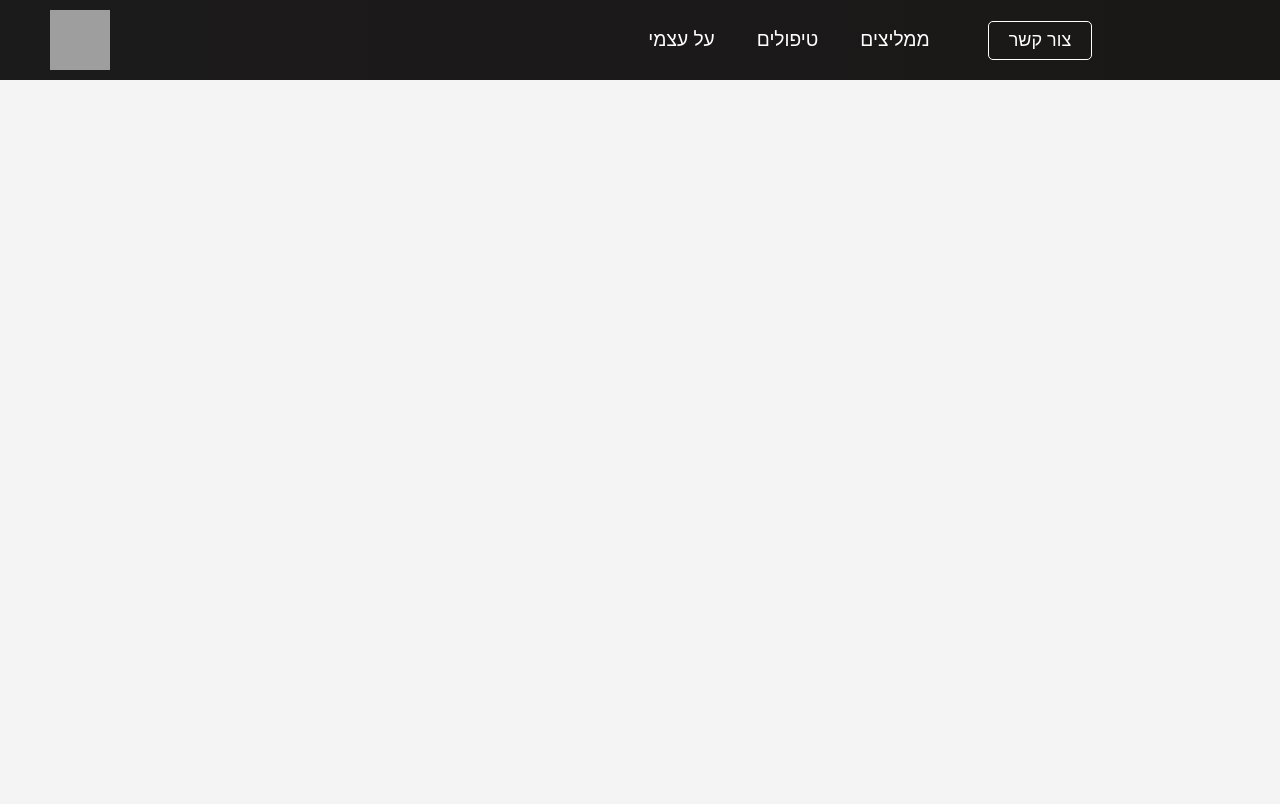
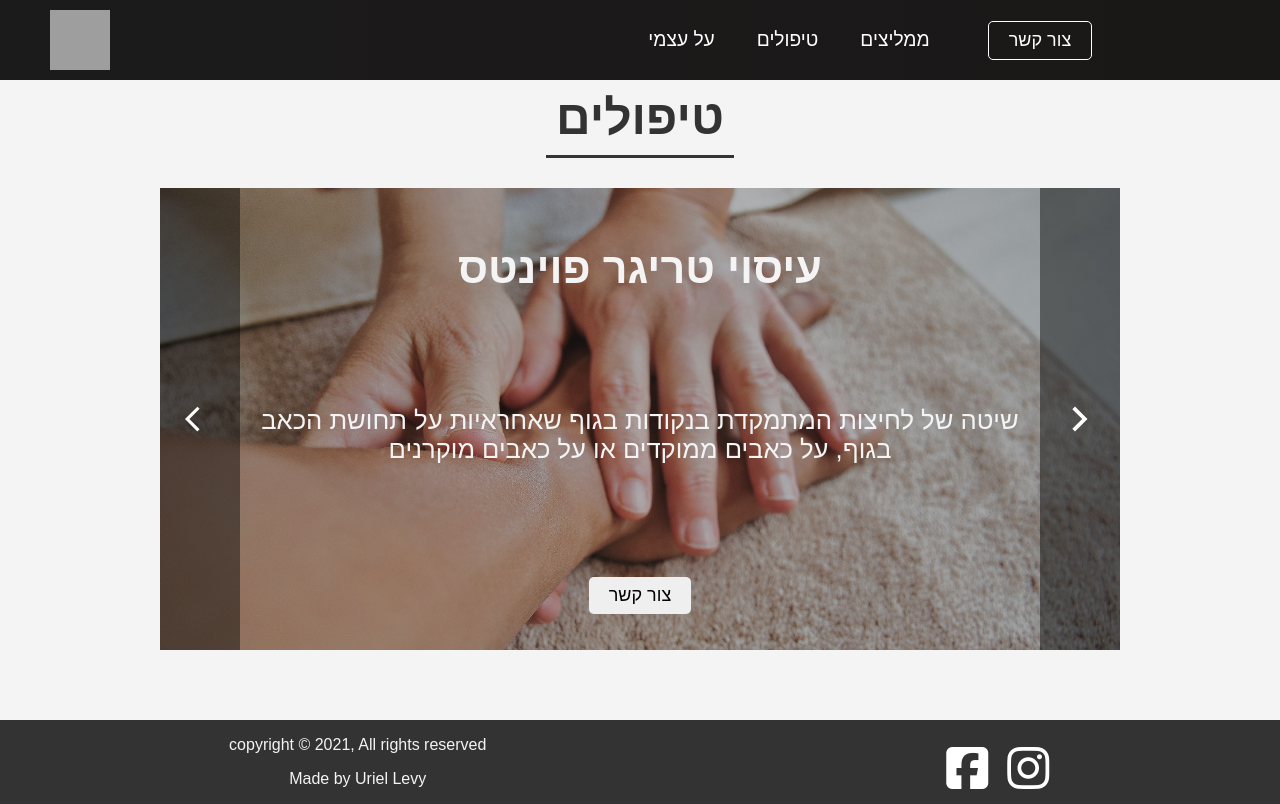
Before and after one commit to uriellevy/nir-toledano-massage-therapist-web, a React (Create React App) app: page /services in a window 1280 px wide. Built offline with nearby package versions, Linux system fonts and the light colour scheme; grey boxes are pictures that could not be loaded; a web font is replaced by a local one.

Commit message:
services added

```diff
--- a/src/App.js
+++ b/src/App.js
@@ -4,6 +4,7 @@ import { BrowserRouter as Router, Switch, Route } from "react-router-dom";
 import Navbar from "./components/Navbar";
 import Home from "./components/pages/Home";
 import About from "./components/pages/About";
+import Services from "./components/pages/Services";
 
 function App() {
   return (
@@ -13,6 +14,7 @@ function App() {
         <Switch>
           <Route path="/" exact component={Home} />
           <Route path="/about" exact component={About} />
+          <Route path="/services" exact component={Services} />
         </Switch>
       </Router>
     </>
--- /dev/null
+++ b/src/components/pages/Services.css
@@ -0,0 +1,86 @@
+.services-container {
+  width: 100vw;
+  height: 80vh;
+  display: flex;
+  flex-direction: column;
+  align-items: center;
+  justify-content: center;
+  color: #f4f4f4;
+  padding-bottom: 70px;
+}
+
+.services-container > h1 {
+  font-size: 3rem;
+  /* background-color: #333; */
+  padding: 10px;
+  border-bottom: 3px solid #333;
+  margin-bottom: 30px;
+  color: #333;
+}
+
+.carousel {
+  width: 60%;
+  height: 600px;
+  background-color: black;
+}
+
+.carousel-inner {
+  height: 100%;
+  width: 100%;
+  background-position: center;
+  background-repeat: no-repeat;
+  background-size: cover;
+  display: flex;
+}
+
+.carousel-inner .left {
+  flex: 5%;
+  height: 100%;
+  background-color: rgba(0, 0, 0, 0.6);
+  display: grid;
+  place-items: center;
+  color: #fff;
+  cursor: pointer;
+}
+
+.carousel-inner .center {
+  flex: 80%;
+  height: 100%;
+  display: grid;
+  place-items: center;
+  background-color: rgba(0, 0, 0, 0.3);
+  text-align: center;
+  text-align: justify;
+}
+
+.services h1 {
+  font-size: 2.7rem;
+}
+
+.services p {
+  font-size: 1.6rem;
+  max-width: 900px;
+}
+
+.services h1 {
+  /* background-color: rgba(255, 255, 255, 0.3); */
+  padding: 20px;
+  border-radius: 9px;
+  text-align: center;
+}
+
+.services p {
+  /* background-color: rgba(255, 255, 255, 0.3); */
+  padding: 20px;
+  text-align: center;
+}
+
+.carousel-inner .right {
+  flex: 5%;
+  height: 100%;
+  background-color: rgba(0, 0, 0, 0.6);
+  display: grid;
+  place-items: center;
+  color: #fff;
+  cursor: pointer;
+}
--- /dev/null
+++ b/src/components/pages/Services.js
@@ -0,0 +1,49 @@
+import React, { useState } from "react";
+import "./Services.css";
+import { images } from "../../helpers/CarouselData";
+import ArrowBackIosIcon from "@material-ui/icons/ArrowBackIos";
+import ArrowForwardIosIcon from "@material-ui/icons/ArrowForwardIos";
+import Footer from "../Footer";
+import { Button } from "../Button";
+
+const Services = () => {
+  const [currImg, setCurrImg] = useState(0);
+  return (
+    <>
+      <div className="services-container">
+        <h1>טיפולים</h1>
+        <div className="services">
+          <div
+            className="carousel-inner"
+            style={{ backgroundImage: `url(${images[currImg].img})` }}
+          >
+            <div
+              className="left"
+              onClick={() => {
+                currImg > 0 && setCurrImg(currImg - 1);
+              }}
+            >
+              <ArrowBackIosIcon style={{ fontSize: 30 }} />
+            </div>
+            <div className="center">
+              <h1>{images[currImg].title}</h1>
+              <p>{images[currImg].subtitle}</p>
+              <Button buttonStyle="btn--test">צור קשר</Button>
+            </div>
+            <div
+              className="right"
+              onClick={() => {
+                currImg < images.length - 1 && setCurrImg(currImg + 1);
+              }}
+            >
+              <ArrowForwardIosIcon style={{ fontSize: 30 }} />
+            </div>
+          </div>
+        </div>
+      </div>
+      <Footer />
+    </>
+  );
+};
+
+export default Services;
--- /dev/null
+++ b/src/helpers/CarouselData.js
@@ -0,0 +1,59 @@
+import Service1 from "../img/services/kinsio-tape.jpg";
+import Service2 from "../img/services/pregnant.jpg";
+import Service3 from "../img/services/toa-heftiba-hBLf2nvp-Yc-unsplash.jpg";
+import Service4 from "../img/services/trigger-point.jpg";
+
+export const images = [
+  {
+    title: "עיסוי טריגר פוינטס",
+    subtitle:
+      "שיטה של לחיצות המתמקדת בנקודות בגוף שאחראיות על תחושת הכאב בגוף, על כאבים ממוקדים או על כאבים מוקרנים",
+    img: Service4,
+  },
+  {
+    title: "טיפול בקינזיו טייפ",
+    subtitle:
+      "משפיע על קולטנים עצביים שנמצאים בעור שלנו. משפר את תפקוד השריר ומוריד את המתח במעטפת השריר ובשריר עצמו",
+    img: Service1,
+  },
+  {
+    title: "עיסוי לנשים בהריון",
+    subtitle:
+      "משחרר מהמתח הרב שמצטבר במהלך ההריון בגב התחתון וברגליים, מקל על בעיות שינה ומשרה רוגע, שלווה ושקט",
+    img: Service2,
+  },
+  {
+    title: "עיסוי רקמות עמוק",
+    subtitle:
+      "עיסוי עמוק ומרוכב שמשחרר את השרירים וגורם לנו להתנתק מהמתחים והלחצים היומיומיים",
+    img: Service3,
+  },
+];
+
+export const testimonials = [
+  {
+    subtitle:
+      "חייבת להגיד שהרבה מאוד זמן לא הרגשתי את הגב שלי כל כך משוחרר. הכאבים פחות מורגשים. ניסיתי הרבה טיפולים וכבר שיצאתי ממך הרגשתי בשינוי. תודה תודה! אתה לא יודע מה זה עבורי להרגיש ככה",
+    name: "מתת נחום",
+  },
+  {
+    subtitle:
+      "רוצה להגיד לך ומקווה שתשמח כמוני, אחרי אתמול יש שיפור מדהים! לא רק שהגוף לא קרס אני בקושי מרגישה רמז לכאב באגן",
+    name: "גלית אדרי",
+  },
+  {
+    subtitle:
+      "אני לא יודעת איך ארגיש מחר אבל בהליכה עכשיו ממש ריחפתי! הגוף קליל ומשוחרר בלי כאבים כמו שאמור להיות תמיד...תודה רבה אתה קוסם",
+    name: "קרן אלטרמן",
+  },
+  {
+    subtitle:
+      "אחרי שנתיים של ריצות בין אורטופדים, בדיקות וטיפולים ללא הצלחה, אני סוף סוף מתחילה להרגיש שיפור מתמיד בכאבים ברגל. אין לי מילים איך להודות לך ",
+    name: "עמית כהן",
+  },
+  {
+    subtitle:
+      "חייבת להודות שבהתחלה הייתי מעט סקפטית בנוגע לתהליך, אך כבר לאחר 3-4 טיפולים הגוף שלי התחיל להרגיש משוחרר מתמיד. מודה לך מקרב לב על המסירות, המקצועיות וההקשבה ",
+    name: "תמי גילה",
+  },
+];
```
